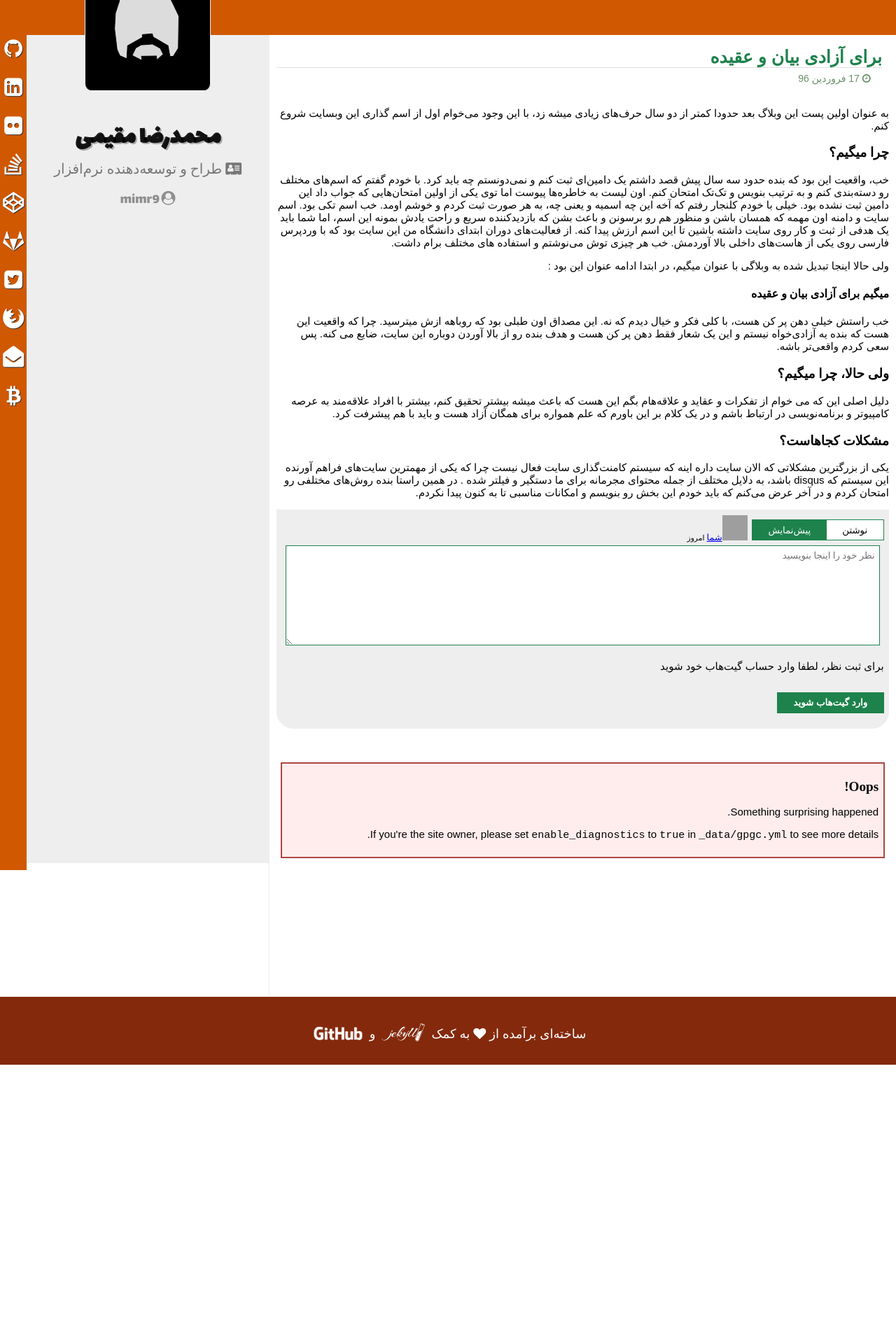
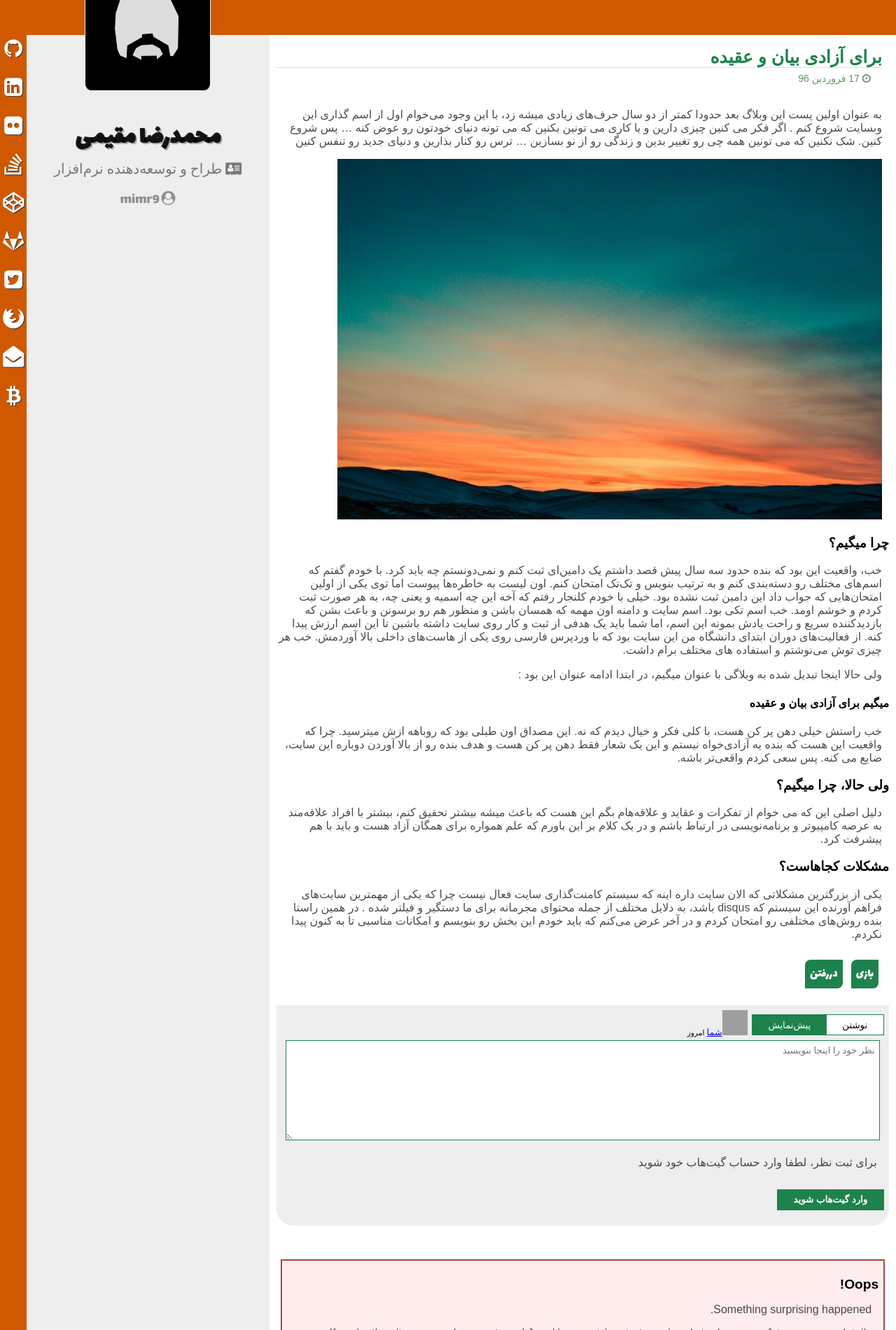
Before and after one commit to migim/migim.github.io, a Jekyll site: the page built from _posts/2017-04-06-free-first-speech.md, in a window 1280 px wide. Shown: the part 340-2240 px from the top of the page at 70% size. Built offline with Jekyll 4.4.1, drawn with Linux system fonts in a browser that asks for light colours; some web fonts are replaced; before the commit the page ends 1861 px from its top, so only the background shows below that; grey boxes are pictures that could not be loaded.

Commit message:
adding to be continued

```diff
--- a/_config.yml
+++ b/_config.yml
@@ -3,3 +3,5 @@ title: میگیم دیدگاهی متفاوت
 
 url: http://migim.ir
 permalink: /:title.html
+
+categories: [game, motivation, ring, بازی کردن, گریه کردن ]
--- a/_includes/footer.html
+++ b/_includes/footer.html
@@ -5,6 +5,6 @@
 
 <section class="copyleft" style="color: white; font-family: yekan, sans-serif; clear: both; text-align: center; position: relative; bottom: 5px;">
 
-    <p style="font-size: 18px;">ساخته‌ای برآمده از <a target="_blank" href="http://mimr.ir"><i class="fa fa-heart" style="color: white;"></i></a> به کمک <span><a target="_blank" href="http://jekyllrb.com"><img src="/img/jekyll-brand.svg" style=" width: 70px; height: auto; filter: invert(100); position: relative; top: 10px;"></a></span> و <span><a href="http://github.com" target="_blank"><img src="/assets/img/GitHub_Logo_White.png" style="max-width: 80px;position: relative; top: 10px;"></a></span></p>
+    <span style="font-size: 18px;">ساخته‌ای برآمده از <a target="_blank" href="http://mimr.ir"><i class="fa fa-heart" style="color: white;"></i></a> به کمک <span><a target="_blank" href="http://jekyllrb.com"><img src="/img/jekyll-brand.svg" style=" width: 70px; height: auto; filter: invert(100); position: relative; top: 10px;"></a></span> و <span><a href="http://github.com" target="_blank"><img src="/assets/img/GitHub_Logo_White.png" style="max-width: 80px;position: relative; top: 10px;"></a></span></span>
 
 </section>
--- a/_includes/post.html
+++ b/_includes/post.html
@@ -42,8 +42,19 @@
     </div>
     <br>
     <p>{{ page.content }}</p>
-
-
+    <br>
+    <div class="post-categories">
+  {% if post %}
+    {% assign tagies = post.tags %}
+  {% else %}
+    {% assign tagies = page.tags %}
+  {% endif %}
+  {% for tag in tagies %}
+  <a href="{{site.baseurl}}/tags/#{{tag|slugize}}">{{tag}}</a>
+  {% unless forloop.last %}&nbsp;{% endunless %}
+  {% endfor %}
+</div>
+<br>
     {% include gpgc_comments.html post_title=page.title %}
 
 </div>
--- a/_posts/2017-04-06-free-first-speech.md
+++ b/_posts/2017-04-06-free-first-speech.md
@@ -7,9 +7,16 @@ feel-down: 'D05800'
 feel-icon: 'D05800'
 feel-icon-back: 'eee'
 feet: '84290c'
+published: true
+categories: [game, motivation]
+tags: [بازی, دررفتن ]
+---
 
----
-به عنوان اولین پست این وبلاگ بعد حدودا کمتر از دو سال حرف‌های زیادی میشه زد، با این وجود می‌خوام اول از اسم گذاری این وبسایت شروع کنم.
+به عنوان اولین پست این وبلاگ بعد حدودا کمتر از دو سال حرف‌های زیادی میشه زد، با این وجود می‌خوام اول از اسم گذاری این وبسایت شروع کنم
+. اگر فکر می کنین چیزی دارین و یا کاری می تونین بکنین که می تونه دنیای خودتون رو عوض کنه ... پس شروع کنین. شک نکنین که می تونین همه چی رو تغییر بدین و زندگی رو از نو بسازین ... ترس رو کنار بذارین و دنیای جدید رو تنفس کنین
+
+
+![first post image](/img/IMG_2355.jpg)
 
 ### چرا میگیم؟
 
--- a/assets/style/main.css
+++ b/assets/style/main.css
@@ -27,7 +27,9 @@ html, body {
 
 body p {
     font-family: yekan, Gandom, sans-serif;
-    font-size: 15px;
+    font-size: 16px;
+    color: rgba(0,0,0,0.7);
+    margin-right: 10px;
 }
 
 body #main-bar h1 {
@@ -42,6 +44,10 @@ body h1 a {
     color: #1E824C;
 }
 
+h2, h3, h4, h5, h6 {
+    font-family: yekan, sans-serif;
+}
+
 #nav-up {
 	width: 100%;
 	height: 40px;
@@ -54,6 +60,7 @@ body h1 a {
 	display: block;
 	background-size: cover;
 	background-attachment: fixed;
+    background-repeat: no-repeat;
 }
 
 #nav-down {
@@ -267,24 +274,52 @@ body h1 a {
 .tooltip:hover .tooltiptext {
     visibility: visible;
 }
+/* The end of the tooltip part */
 
-.tooltip .tooltiptext .tooltipright {
-
+.continue {
+    width: 100%;
+    height: 40px;
 }
 
-.tooltip .tooltiptext .tooltipleft {
-    top: -5px;
-    right: 105%;
+.continue-link {
+    position: relative;
+    top: 10px;
+    margin: auto 15px;
+    float: left;
 }
 
-.tooltip .tooltiptext .tooltipup {
-    bottom: 100%;
-    left: 50%;
+.continue-link a {
+    padding: 7px;
+    text-decoration: none;
+    background-color: #00AF33;
+    color: white;
+    font-family: Lalezar, sans-serif;
+    font-size: 18px;
 }
 
-.tooltip .tooltiptext .tooltipdown {
-    top: 100%;
-    left: 50%;
+.continue-link a:hover {
+    background-color: #eee;
+    color: #00af33;
+    transition: all 300ms;
+}
+
+.post-categories a {
+    position: relative;
+    right: 15px;
+    font-family: Lalezar, sans-serif;
+    font-size: 17px;
+    text-decoration: none;
+    padding: 7px;
+    background-color: #1E824C;
+    color: white;
+    border-top-left-radius: 8px;
+    border-bottom-right-radius: 8px;
+}
+
+.post-categories a:hover {
+    background-color: #eee;
+    color: #1e824c;
+    transition: all 300ms;
 }
 
 /* Animation part of the project */
```
Also changed, not shown: _includes/main.html (+9 -3 lines), categories.html (added, +30 -0 lines), assets/img/green_leaf_twig_trees_4527_1920x1080.jpg, 9 other files.
